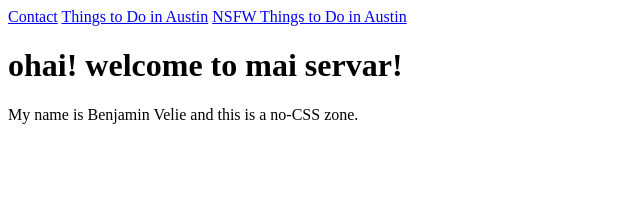
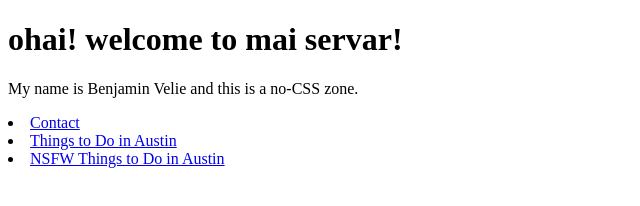
Before and after one commit to veliebm/veliebm.github.io, a plain HTML site: page index.html in a window 1280 px wide. Shown: the whole page, without its empty margins (0-640 px from the left). Drawn offline with Linux system fonts and the light colour scheme.

Commit message:
Move links to bottom of home page

```diff
--- a/index.html
+++ b/index.html
@@ -10,16 +10,18 @@
 
 <body>
   <div>
-    <a href="contact.html">Contact</a>
-    <a href="https://docs.google.com/spreadsheets/d/1b_wvWNJ1tIwqdkhZ1M81yWvcRLzO1P3-6hIzlSF9Ur0/edit?usp=sharing">Things
-      to Do in Austin</a>
-    <a href="https://docs.google.com/spreadsheets/d/1kg8xb2TmWnG5Uf1Jp06SewvHStasQONCmHjdkN9wt_I/edit?usp=sharing">NSFW
-      Things to Do in Austin</a>
+    <h1>ohai! welcome to mai servar!</h1>
+    <p>My name is Benjamin Velie and this is a no-CSS zone.</p>
   </div>
 
   <div>
-    <h1>ohai! welcome to mai servar!</h1>
-    <p>My name is Benjamin Velie and this is a no-CSS zone.</p>
+    <li><a href="contact.html">Contact</a></li>
+    <li><a
+        href="https://docs.google.com/spreadsheets/d/1b_wvWNJ1tIwqdkhZ1M81yWvcRLzO1P3-6hIzlSF9Ur0/edit?usp=sharing">Things
+        to Do in Austin</a></li>
+    <li><a
+        href="https://docs.google.com/spreadsheets/d/1kg8xb2TmWnG5Uf1Jp06SewvHStasQONCmHjdkN9wt_I/edit?usp=sharing">NSFW
+        Things to Do in Austin</a></li>
   </div>
 </body>
 
```
